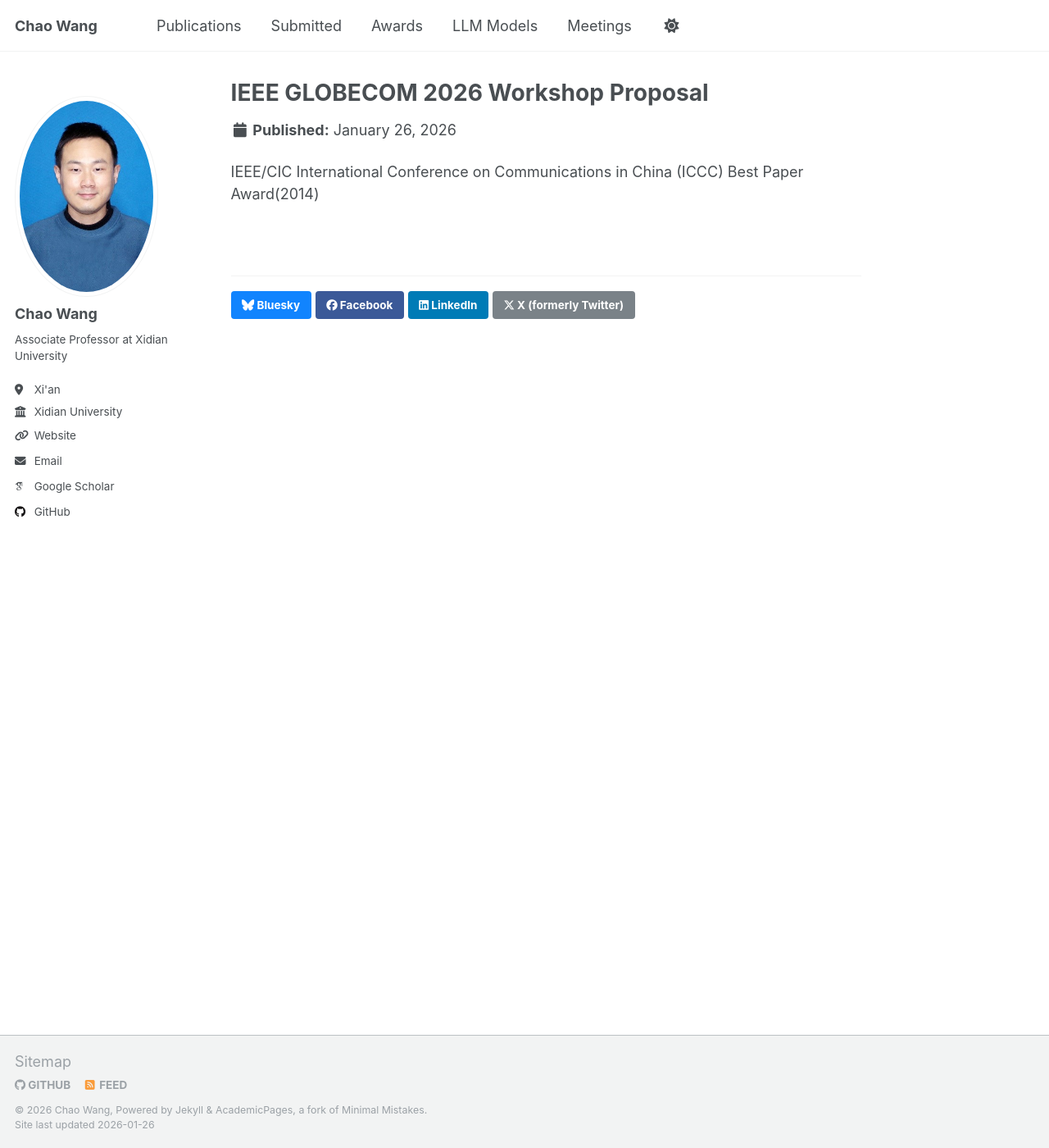
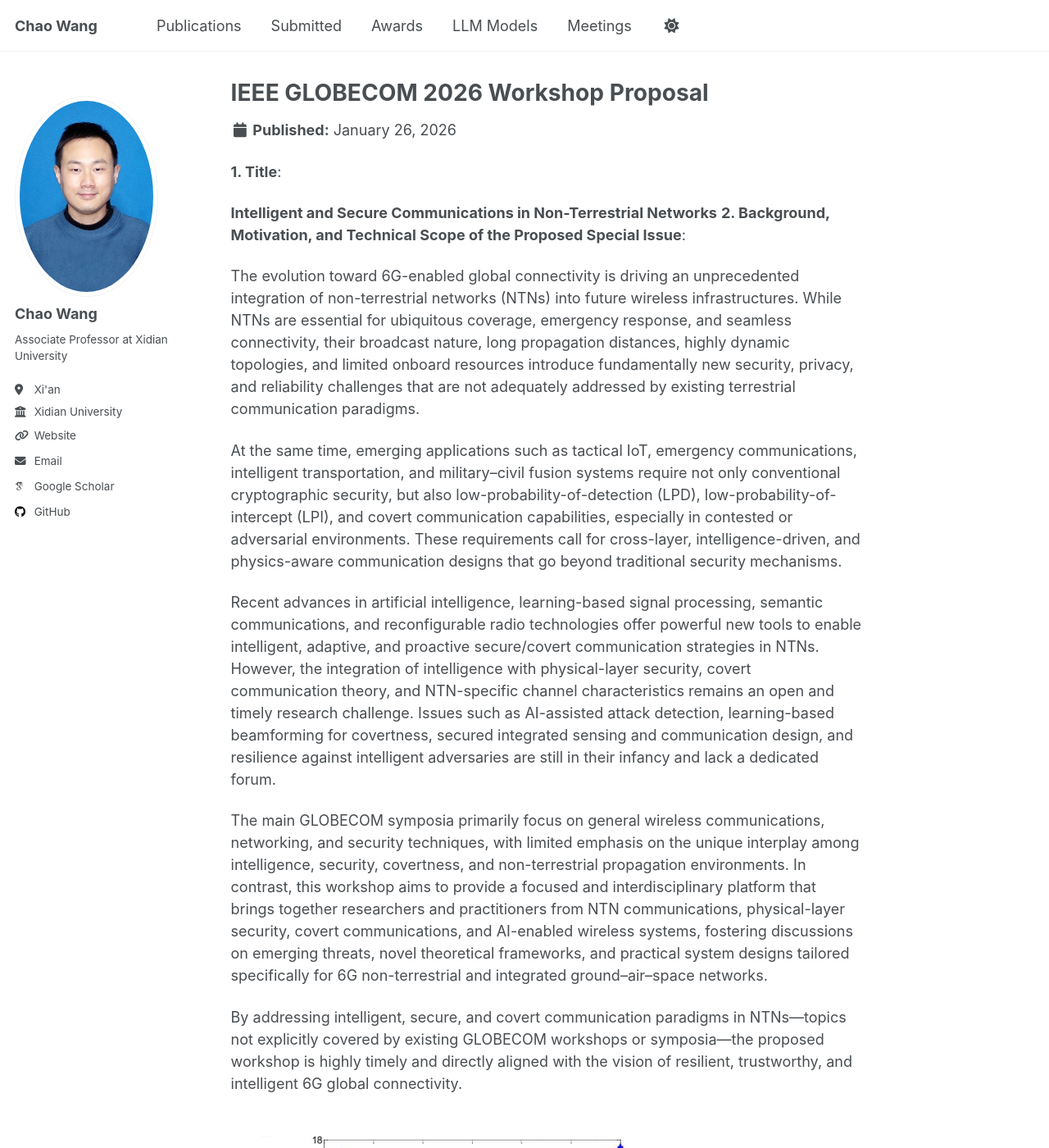
Before and after one commit to Drwangchao/Drwangchao.github.io, a Jekyll site: the page built from _meetings/m1.md, in a window 1280 px wide and 1400 px high. Shown: the whole window at 82% size. Built offline with Jekyll 4.4.1, drawn with Linux system fonts in a browser that asks for light colours; some web fonts are replaced; some of the changed text lies outside the part shown.

Commit message:
Update m1.md

```diff
--- a/_meetings/m1.md
+++ b/_meetings/m1.md
@@ -1,9 +1,30 @@
 ---
-title: " IEEE GLOBECOM 2026 Workshop Proposal"
+title: "IEEE GLOBECOM 2026 Workshop Proposal"
 collection: meetings
-excerpt: ""
+category: manuscripts
 permalink: /meetings/m1
+excerpt: "This paper proposes two novel iterative algorithms for interference alignment (IA) with symbol extensions in MIMO interference channels. The first algorithm minimizes the maximum per-user mean square error (MSE) while preserving the dimensionality of the desired signal. The second algorithm maximizes each receiver’s SINR while preserving the dimensionality of the desired signal."
+citation: 'Wang C, Deng K. Two novel iterative algorithms for interference alignment with symbol extensions in the MIMO interference channel[J]. Science China Information Sciences, 2014, 57: 1-14.'
 ---
 
 
-IEEE/CIC International Conference on Communications in China (ICCC) Best Paper Award(2014)
+**1.	Title**:
+
+**Intelligent and Secure Communications in Non-Terrestrial Networks**
+**2.	Background, Motivation, and Technical Scope of the Proposed Special Issue**:
+
+The evolution toward 6G-enabled global connectivity is driving an unprecedented integration of non-terrestrial networks (NTNs) into future wireless infrastructures. While NTNs are essential for ubiquitous coverage, emergency response, and seamless connectivity, their broadcast nature, long propagation distances, highly dynamic topologies, and limited onboard resources introduce fundamentally new security, privacy, and reliability challenges that are not adequately addressed by existing terrestrial communication paradigms.
+
+At the same time, emerging applications such as tactical IoT, emergency communications, intelligent transportation, and military–civil fusion systems require not only conventional cryptographic security, but also low-probability-of-detection (LPD), low-probability-of-intercept (LPI), and covert communication capabilities, especially in contested or adversarial environments. These requirements call for cross-layer, intelligence-driven, and physics-aware communication designs that go beyond traditional security mechanisms.
+
+Recent advances in artificial intelligence, learning-based signal processing, semantic communications, and reconfigurable radio technologies offer powerful new tools to enable intelligent, adaptive, and proactive secure/covert communication strategies in NTNs. However, the integration of intelligence with physical-layer security, covert communication theory, and NTN-specific channel characteristics remains an open and timely research challenge. Issues such as AI-assisted attack detection, learning-based beamforming for covertness, secured integrated sensing and communication design, and resilience against intelligent adversaries are still in their infancy and lack a dedicated forum.
+
+The main GLOBECOM symposia primarily focus on general wireless communications, networking, and security techniques, with limited emphasis on the unique interplay among intelligence, security, covertness, and non-terrestrial propagation environments. In contrast, this workshop aims to provide a focused and interdisciplinary platform that brings together researchers and practitioners from NTN communications, physical-layer security, covert communications, and AI-enabled wireless systems, fostering discussions on emerging threats, novel theoretical frameworks, and practical system designs tailored specifically for 6G non-terrestrial and integrated ground–air–space networks.
+
+By addressing intelligent, secure, and covert communication paradigms in NTNs—topics not explicitly covered by existing GLOBECOM workshops or symposia—the proposed workshop is highly timely and directly aligned with the vision of resilient, trustworthy, and intelligent 6G global connectivity.
+
+
+
+<br/><img src='/images/two1.png' width = "600">
+
+<br/><img src='/images/two2.png' width = "600">
```
